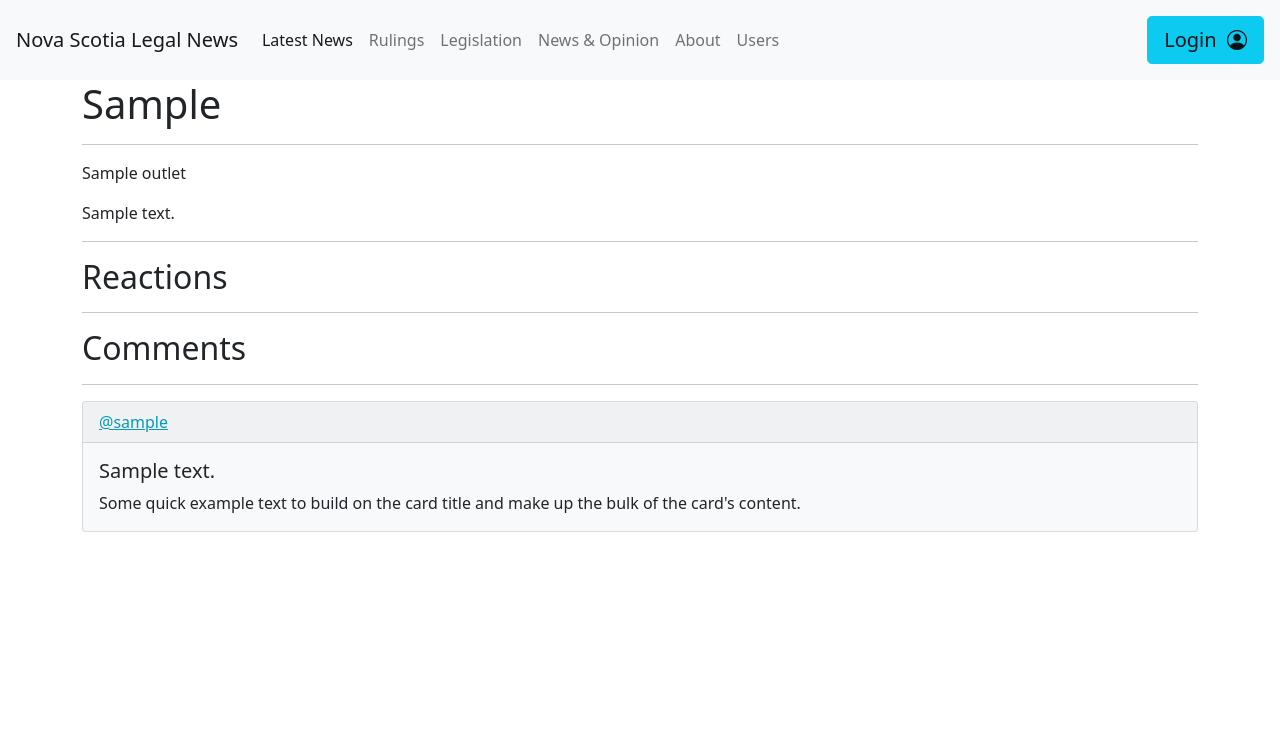
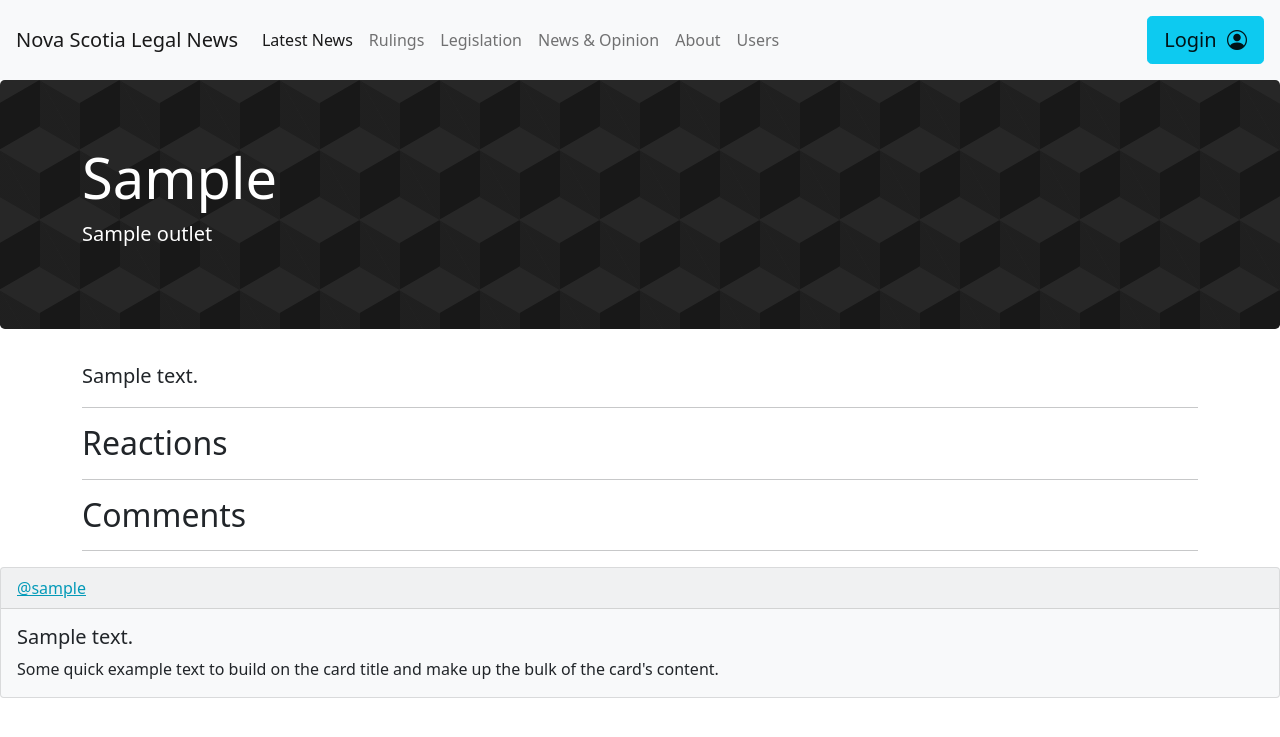
Before and after one commit to LiamOsler/NewsWebsite, a PHP site: page /article.php?articleID=1 in a window 1280 px wide. Shown: the top 737 px of the page. Run offline with PHP 8.4, Linux system fonts and the light colour scheme; tables that the repository leaves empty hold one stand-in row (values such as "Sample post"); some libraries are stand-ins or nearby versions.

Commit message:
Spruced up article display

```diff
--- a/website/about.php
+++ b/website/about.php
@@ -1,3 +1,4 @@
+<!--Edited by Adam Melvin - B00597004-->
 <?php include "inc/header.php" ?>
 
 <main>
--- a/website/article.php
+++ b/website/article.php
@@ -1,9 +1,8 @@
+<!--Edited by Adam Melvin - B00597004-->
 <?php include "inc/header.php" ?>
 
 <main>
-    <div class = "container">
         <?php include "inc/components/articledisplay.php" ?>
-    </div>
 </main>
 
 <script>
--- a/website/inc/components/articledisplay.php
+++ b/website/inc/components/articledisplay.php
@@ -8,20 +8,24 @@ $querySQL = "   SELECT * FROM articles
 $result = $dbconn->query($querySQL);
 foreach($result as $article){
 ?>
-<h1><?php echo($article["articleHeadline"]); ?></h1>
-<hr>
-<p><?php echo($article["outletName"]); ?></p>
-<p><?php echo($article["articleText"]); ?></p>
-<hr>
+<div class="jumbotron">
+    <div class="container">
+        <h1 class="display-4"><?php echo($article["articleHeadline"]); ?></h1>
+        <p class="lead"><?php echo($article["outletName"]); ?></p>
+    </div>
+</div>
+<div class="container">
+    <p class="lead"><?php echo($article["articleText"]); ?></p>
+    <hr>
 <?php
 }
 ?>
-<h2>Reactions</h2>
-<hr>
+    <h2>Reactions</h2>
+    <hr>
 
-<h2>Comments</h2>
-<hr>
-
+    <h2>Comments</h2>
+    <hr>
+</div>
 <?php
 $querySQL = "   SELECT commentID, commentText, userName, users.userID as commenterID FROM articleComments
                 JOIN articles ON articleComments.articleID = articles.articleID
```
